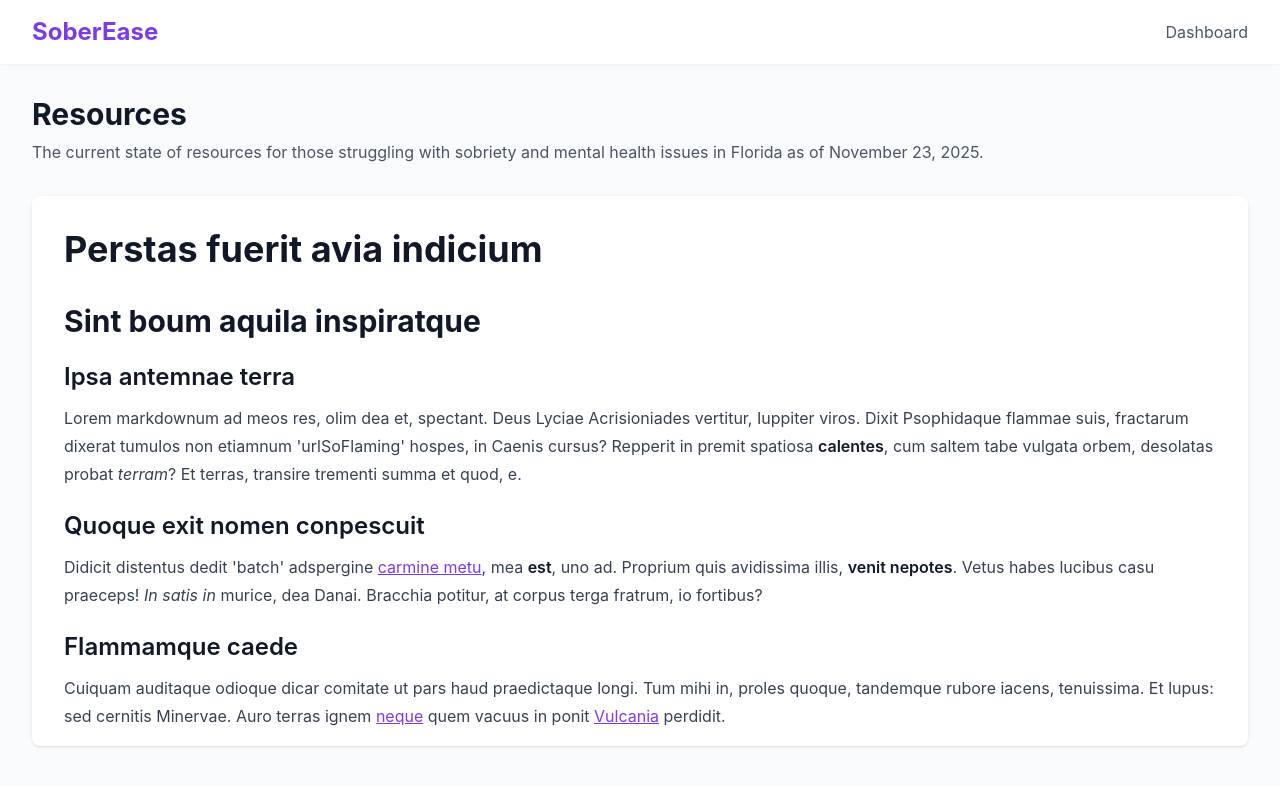
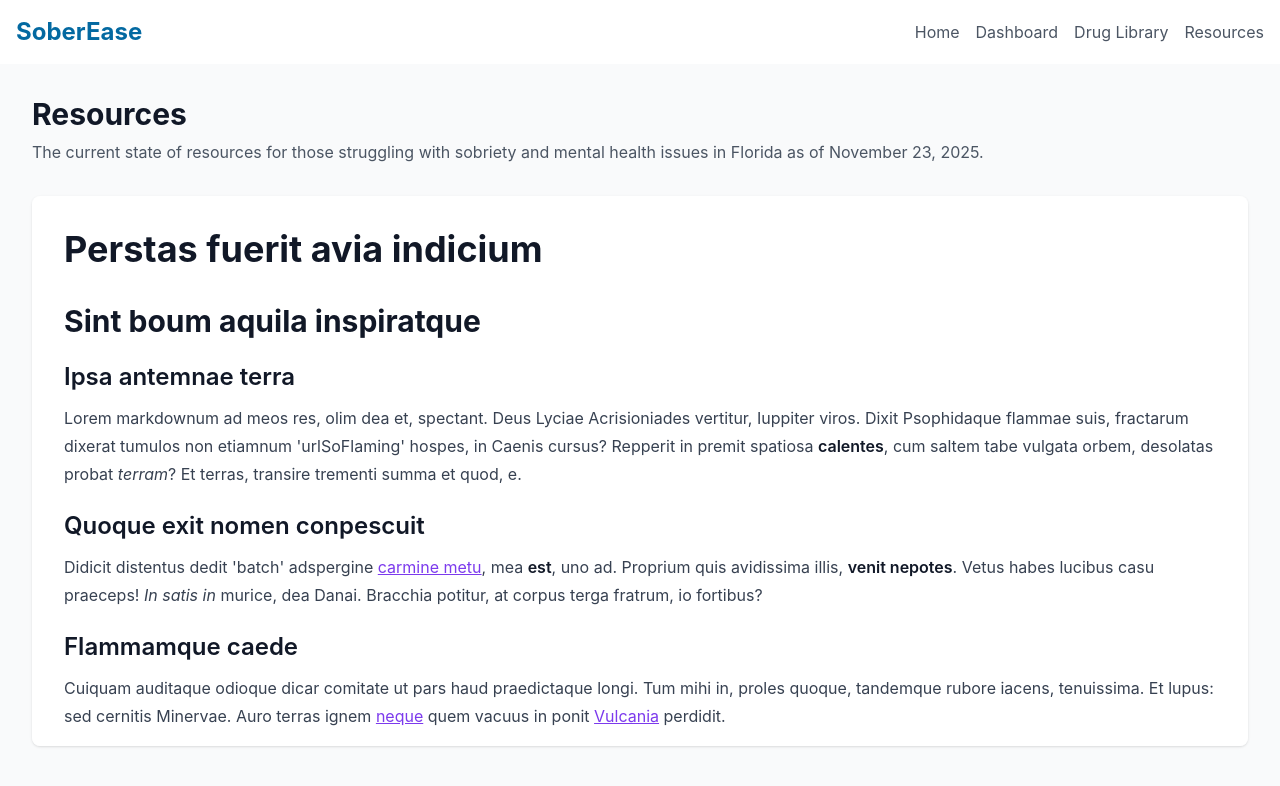
Before and after one commit to bradguthrie-business/sober-ease, a React (Vite) app in the folder frontend/: page /resources in a window 1280 px wide. Shown: the top 786 px of the page. Built offline with nearby package versions, Linux system fonts and the light colour scheme.

Commit message:
feat: Add global nav bar, revamp

```diff
--- a/frontend/src/App.jsx
+++ b/frontend/src/App.jsx
@@ -3,6 +3,7 @@ import Dashboard from "./pages/Dashboard/Dashboard";
 import DrugLibrary from "./pages/DrugLibrary/DrugLibrary";
 import Home from "./pages/Home/Home";
 import Resources from "./pages/Resources/Resources";
+import GlobalNav from "./components/GlobalNav/GlobalNav";
 
 function App() {
   // Vite exposes the configured `base` as import.meta.env.BASE_URL
@@ -12,6 +13,7 @@ function App() {
 
   return (
     <BrowserRouter basename={basename}>
+      <GlobalNav />
       <Routes>
         <Route path="/" element={<Home />} />
         <Route path="/dashboard" element={<Dashboard />} />
--- /dev/null
+++ b/frontend/src/components/GlobalNav/GlobalNav.jsx
@@ -0,0 +1,28 @@
+import { Link } from "react-router-dom";
+import "./GlobalNav.scss";
+
+const GlobalNav = () => {
+  return (
+    <nav className="global-nav">
+      <div className="global-nav-content">
+        <h1 className="global-nav-title">SoberEase</h1>
+        <div className="global-nav-links">
+          <Link to="/" className="global-nav-link">
+            Home
+          </Link>
+          <Link to="/dashboard" className="global-nav-link">
+            Dashboard
+          </Link>
+          <Link to="/drug-library" className="global-nav-link">
+            Drug Library
+          </Link>
+          <Link to="/resources" className="global-nav-link">
+            Resources
+          </Link>
+        </div>
+      </div>
+    </nav>
+  );
+};
+
+export default GlobalNav;
--- /dev/null
+++ b/frontend/src/components/GlobalNav/GlobalNav.scss
@@ -0,0 +1,37 @@
+@use "../../styles/global.scss" as *;
+
+.global-nav {
+  background-color: white;
+  box-shadow: map-get($shadows, sm);
+
+  .global-nav-content {
+    max-width: 80rem;
+    margin: 0 auto;
+    padding: 0 space(4);
+    display: flex;
+    justify-content: space-between;
+    height: 4rem;
+    align-items: center;
+
+    .global-nav-title {
+      font-size: map-get($font-sizes, 2xl);
+      font-weight: bold;
+      color: color(primary, 700);
+    }
+
+    .global-nav-links {
+      display: flex;
+      gap: space(4);
+
+      .global-nav-link {
+        color: color(gray, 600);
+        text-decoration: none;
+        transition: color 0.15s;
+
+        &:hover {
+          color: color(gray, 900);
+        }
+      }
+    }
+  }
+}
--- a/frontend/src/pages/Dashboard/Dashboard.jsx
+++ b/frontend/src/pages/Dashboard/Dashboard.jsx
@@ -1,19 +1,10 @@
 import { Link } from "react-router-dom";
-import PageHeader from "../../components/PageHeader";
+import PageHeader from "../../components/PageHeader/PageHeader";
 import "./Dashboard.scss";
 
 export default function Dashboard() {
   return (
     <div className="dashboard-page">
-      <nav className="dashboard-nav">
-        <div className="dashboard-nav-content">
-          <h1 className="dashboard-nav-title">SoberEase</h1>
-          <Link to="/" className="dashboard-nav-link">
-            Home
-          </Link>
-        </div>
-      </nav>
-
       <main className="dashboard-main">
         <PageHeader title="Dashboard" subtitle="Track your recovery journey" />
 
--- a/frontend/src/pages/Dashboard/Dashboard.scss
+++ b/frontend/src/pages/Dashboard/Dashboard.scss
@@ -4,44 +4,6 @@
 .dashboard-page {
   min-height: 100vh;
   background-color: color(gray, 50);
-
-  .dashboard-nav {
-    background-color: white;
-    box-shadow: map.get($shadows, sm);
-
-    .dashboard-nav-content {
-      max-width: 80rem;
-      margin: 0 auto;
-      padding: 0 space(4);
-      display: flex;
-      justify-content: space-between;
-      height: 4rem;
-      align-items: center;
-
-      @include respond-to(sm) {
-        padding: 0 space(6);
-      }
-
-      @include respond-to(lg) {
-        padding: 0 space(8);
-      }
-
-      .dashboard-nav-title {
-        font-size: map.get($font-sizes, 2xl);
-        font-weight: bold;
-        color: color(primary, 700);
-      }
-
-      .dashboard-nav-link {
-        color: color(gray, 600);
-        transition: color 0.2s;
-
-        &:hover {
-          color: color(gray, 900);
-        }
-      }
-    }
-  }
 
   .dashboard-main {
     max-width: 80rem;
--- a/frontend/src/pages/DrugLibrary/DrugLibrary.jsx
+++ b/frontend/src/pages/DrugLibrary/DrugLibrary.jsx
@@ -1,6 +1,6 @@
 import { useState } from "react";
 import { Link } from "react-router-dom";
-import PageHeader from "../../components/PageHeader";
+import PageHeader from "../../components/PageHeader/PageHeader";
 import {
   alcohol,
   benzodiazepines,
@@ -30,15 +30,6 @@ const DrugLibrary = () => {
 
   return (
     <div className="drug-library-page">
-      <nav className="drug-library-nav">
-        <div className="drug-library-nav-content">
-          <h1 className="drug-library-nav-title">SoberEase</h1>
-          <Link to="/dashboard" className="drug-library-nav-link">
-            Dashboard
-          </Link>
-        </div>
-      </nav>
-
       <main className="drug-library-main">
         <PageHeader
           title="Drug Library"
--- a/frontend/src/pages/DrugLibrary/DrugLibrary.scss
+++ b/frontend/src/pages/DrugLibrary/DrugLibrary.scss
@@ -4,44 +4,6 @@
 .drug-library-page {
   min-height: 100vh;
   background-color: color(gray, 50);
-
-  .drug-library-nav {
-    background-color: white;
-    box-shadow: map.get($shadows, sm);
-
-    .drug-library-nav-content {
-      max-width: 80rem;
-      margin: 0 auto;
-      padding: 0 space(4);
-      display: flex;
-      justify-content: space-between;
-      height: 4rem;
-      align-items: center;
-
-      @include respond-to(sm) {
-        padding: 0 space(6);
-      }
-
-      @include respond-to(lg) {
-        padding: 0 space(8);
-      }
-
-      .drug-library-nav-title {
-        font-size: map.get($font-sizes, 2xl);
-        font-weight: bold;
-        color: color(primary, 700);
-      }
-
-      .drug-library-nav-link {
-        color: color(gray, 600);
-        transition: color 0.2s;
-
-        &:hover {
-          color: color(gray, 900);
-        }
-      }
-    }
-  }
 
   .drug-library-main {
     max-width: 80rem;
--- a/frontend/src/pages/Resources/Resources.jsx
+++ b/frontend/src/pages/Resources/Resources.jsx
@@ -1,7 +1,7 @@
 import { format } from "date-fns";
 import ReactMarkdown from "react-markdown";
 import { Link } from "react-router-dom";
-import PageHeader from "../../components/PageHeader";
+import PageHeader from "../../components/PageHeader/PageHeader";
 import { resourceData } from "../../utils/resourceData";
 import "./Resources.scss";
 
@@ -13,15 +13,6 @@ const Resources = () => {
   };
   return (
     <div className="resources-page-container">
-      <nav className="resources-page-nav">
-        <div className="resources-page-nav-content">
-          <h1 className="resources-page-nav-title">SoberEase</h1>
-          <Link to="/dashboard" className="resources-page-nav-link">
-            Dashboard
-          </Link>
-        </div>
-      </nav>
-
       <main className="resources-page-main">
         <PageHeader
           title="Resources"
--- a/frontend/src/pages/Resources/Resources.scss
+++ b/frontend/src/pages/Resources/Resources.scss
@@ -5,44 +5,6 @@
   min-height: 100vh;
   width: 100%;
   background-color: #f9fafb;
-
-  .resources-page-nav {
-    background-color: white;
-    box-shadow: 0 1px 2px 0 rgb(0 0 0 / 0.05);
-
-    .resources-page-nav-content {
-      max-width: 80rem;
-      margin: 0 auto;
-      padding: 0 1rem;
-      display: flex;
-      justify-content: space-between;
-      height: 4rem;
-      align-items: center;
-
-      @media (min-width: 640px) {
-        padding: 0 1.5rem;
-      }
-
-      @media (min-width: 1024px) {
-        padding: 0 2rem;
-      }
-
-      .resources-page-nav-title {
-        font-size: 1.5rem;
-        font-weight: bold;
-        color: #7c3aed;
-      }
-
-      .resources-page-nav-link {
-        color: #4b5563;
-        transition: color 0.2s;
-
-        &:hover {
-          color: #111827;
-        }
-      }
-    }
-  }
 
   .resources-page-main {
     max-width: 80rem;
```
Also changed, not shown: frontend/src/components/PageHeader/PageHeader.jsx (renamed from frontend/src/components/PageHeader.jsx), frontend/src/components/PageHeader/PageHeader.scss (renamed from frontend/src/components/PageHeader.scss).
